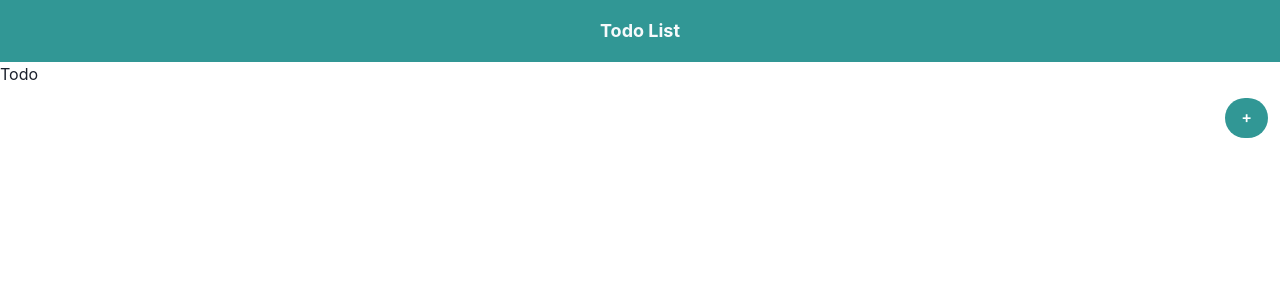
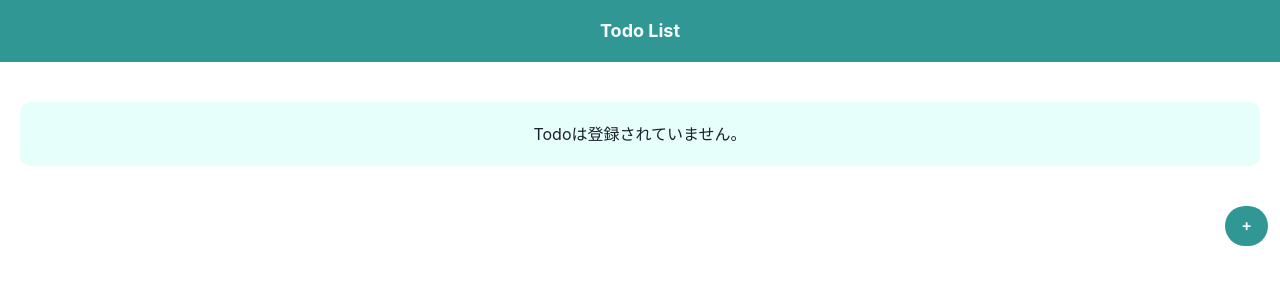
Before and after one commit to kmmch/todo, a React (Create React App) app: page / in a window 1280 px wide. Shown: the top 300 px of the page. Built offline with nearby package versions, Linux system fonts and the light colour scheme.

Commit message:
登録機能と削除機能を作成

```diff
--- /dev/null
+++ b/src/components/organisms/Todo/IncompleteTodo.tsx
@@ -0,0 +1,54 @@
+import { Box, UnorderedList, ListItem, Checkbox, Stack, Text, Button, Flex, HStack, useCheckbox, Center } from "@chakra-ui/react";
+import { FC } from "react";
+
+type Props = {
+    todos: [];
+    onClickComplete: (index:number) => void;
+    onClickDelete: (index:number) => void;
+}
+export const IncompleteTodos:FC<Props> = (props) => {
+
+    const {todos, onClickComplete, onClickDelete} = props;
+
+    return (
+        <>
+            <Box
+                mx={5}
+                my={10}
+                p={5}
+                borderRadius={10}
+                bg="teal.50"
+            >
+                { todos.length > 0 ?
+                <UnorderedList styleType="none">
+                    {todos.map((todo, index) => {
+                        return (
+                            <ListItem key={index} my={3}>
+                                <HStack spacing={5} direction='row'>
+                                    <Checkbox
+                                        colorScheme='green'
+                                    >
+                                        { todo }
+                                    </Checkbox>
+                                    <Button
+                                        colorScheme='teal'
+                                        variant='solid'
+                                        borderRadius={50}
+                                        size='xs'
+                                        onClick={(e) => onClickDelete(index)}
+                                    >
+                                        ×
+                                    </Button>
+                                </HStack>
+                            </ListItem>
+                        );
+                    })}
+                </UnorderedList>
+                :<Center>
+                    <Text>Todoは登録されていません。</Text>
+                </Center>
+                }
+            </Box>
+        </>
+    );
+}
--- a/src/components/organisms/Todo/InputTodoModal.tsx
+++ b/src/components/organisms/Todo/InputTodoModal.tsx
@@ -1,4 +1,5 @@
-import { Stack } from "@chakra-ui/layout";
+import { FC, ChangeEvent } from "react";
+import { Stack, Box } from "@chakra-ui/layout";
 import {
     Button,
     FormControl,
@@ -11,17 +12,29 @@ import {
     ModalHeader,
     ModalOverlay,
   } from "@chakra-ui/react";
-import { memo, FC } from "react";
 
 
 type Props = {
+    onOpen : () => void;
+    onClose: () => void;
+    onChange: (e: ChangeEvent<HTMLInputElement>) => void;
+    onClick: () => void;
+    inputText: string;
     isOpen : boolean;
-    onClose: () => void;
+    isTextBlank : boolean;
 }
 export const InputTodoModal: FC<Props> = (props) => {
-    const {isOpen, onClose} = props;
+    const {onOpen, onClose, onChange, onClick, inputText, isOpen, isTextBlank} = props;
+
     return (
         <>
+            <Box mx={3} textAlign="end">
+                <Button
+                    colorScheme='teal'
+                    variant='solid'
+                    borderRadius={50}
+                    onClick={onOpen}
+                >+</Button>
                 <Modal
                     isOpen={isOpen}
                     onClose={onClose}
@@ -35,7 +48,13 @@ export const InputTodoModal: FC<Props> = (props) => {
                         <ModalBody mx={4}>
                             <Stack>
                                 <FormControl>
-                                <Input placeholder="タスク名を入力"/>
+                                    <Input
+                                        placeholder="タスク名を入力"
+                                        onChange={onChange}
+                                        value={inputText}
+                                    />
+                                    { isTextBlank &&
+                                    <p style={{ color: 'red', margin: '5px 15px'}}>タスク名を入力してください</p>}
                                 </FormControl>
                             </Stack>
                         </ModalBody>
@@ -44,7 +63,7 @@ export const InputTodoModal: FC<Props> = (props) => {
                             colorScheme='teal'
                             variant='solid'
                             mr={2}
-                        // onClick={saveTodo}
+                            onClick={onClick}
                         >
                             Save
                         </Button>
@@ -59,6 +78,7 @@ export const InputTodoModal: FC<Props> = (props) => {
                         </ModalFooter>
                     </ModalContent>
                 </Modal>
+            </Box>
         </>
     );
 }
--- a/src/components/organisms/layout/Footer.tsx
+++ /dev/null
@@ -1,27 +0,0 @@
-import { Button } from "@chakra-ui/button";
-import { Box } from "@chakra-ui/layout";
-import { useDisclosure } from "@chakra-ui/react";
-import { memo, FC } from "react";
-import { InputTodoModal } from "../Todo/InputTodoModal";
-
-export const Footer: FC = memo(() => {
-
-    const { isOpen, onOpen, onClose } = useDisclosure();
-
-    return (
-        <>
-        <Box m={3} textAlign="end">
-            <Button
-                colorScheme='teal'
-                variant='solid'
-                borderRadius={50}
-                onClick={onOpen}
-            >+</Button>
-            <InputTodoModal
-                isOpen={isOpen}
-                onClose={onClose}
-            />
-        </Box>
-        </>
-    );
-});
--- a/src/components/pages/Todo.tsx
+++ b/src/components/pages/Todo.tsx
@@ -1,9 +1,100 @@
-import { memo, FC } from "react";
+import { memo, FC,useState,ChangeEvent } from "react";
+import { useDisclosure } from "@chakra-ui/react";
+
+import { InputTodoModal } from "../organisms/todo/InputTodoModal";
+import { IncompleteTodos } from "../organisms/todo/IncompleteTodo";
 
 export const Todo: FC = memo(() => {
-  return (
-    <>
-      <p>Todo</p>
-    </>
-  );
+
+    // モーダルに入力されたタスク名
+    const [inputText, setInputText] = useState<string>("");
+
+    // モーダルが空で登録されようとした時のエラーメッセージ
+    const [isTextBlank, setIsTextBlank] = useState<boolean>(false);
+
+    // 未完了のTODO
+    const [incompleteTodos, setIncompleteTodos] = useState<[]>([]);
+
+    // 完了のTODO
+    // const [completeTodos, setCompleteTodos] = useState([]);
+
+    // 入力欄に入力された値をstateに反映する
+    const onChangeTodoText = (e: ChangeEvent<HTMLInputElement>) => {
+        setInputText(e.target.value);
+        setIsTextBlank(false);
+    }
+
+    const saveTodo = () => {
+        if (!inputText) {
+            // エラーメッセージを登録する
+            setIsTextBlank(true);
+            return;
+        }
+
+        // 未完了のTODOを取得する
+        const newTodos:any  = [...incompleteTodos, inputText];
+
+        // 追加後の未完了TODOを更新
+        setIncompleteTodos(newTodos);
+
+        // 入力欄を空にする
+        setInputText('');
+
+        onClose();
+    }
+
+    // 削除ボタン押された時の処理
+    const onClickDelete = (index: number) => {
+
+
+        // 未完了のTODOを取得する
+        const newTodos:any = [...incompleteTodos];
+
+        // indexのtodoを削除する
+        // index番目から1つ削除する
+        newTodos.splice(index, 1);
+
+        // 削除後の未完了TODOを更新
+        setIncompleteTodos(newTodos);
+
+
+    }
+
+    // 完了ボタン押された時の処理
+    const onClickComplete = (index: number) => {
+
+        // 未完了のTODOを取得する
+        const newIncompleteTodos:any = [...incompleteTodos];
+
+        // 未完了のTODOからタスクを削除する
+        newIncompleteTodos.splice(index,1);
+        setIncompleteTodos(newIncompleteTodos);
+
+        // 完了のTODOを取得する
+        // const newCompleteTodos = [...completeTodos, incompleteTodos[index]];
+
+        // 完了のTODOにタスクを追加する
+        // setCompleteTodos(newCompleteTodos);
+
+    }
+
+    const { isOpen, onOpen, onClose } = useDisclosure();
+
+    return (
+        <>
+            <IncompleteTodos
+                todos={incompleteTodos}
+                onClickComplete={onClickComplete}
+                onClickDelete={onClickDelete} />
+            <InputTodoModal
+                onOpen={onOpen}
+                onClose={onClose}
+                onChange={onChangeTodoText}
+                onClick={saveTodo}
+                inputText={inputText}
+                isOpen={isOpen}
+                isTextBlank={isTextBlank}
+            />
+        </>
+    );
 });
--- a/src/components/templates/HeaderLayout.tsx
+++ b/src/components/templates/HeaderLayout.tsx
@@ -1,6 +1,6 @@
 import { memo, FC, ReactNode } from "react";
 import { Header } from "../organisms/layout/Header";
-import { Footer } from "../organisms/layout/Footer";
+// import { Footer } from "../organisms/layout/Footer";
 
 type Props = {
   children: ReactNode;
@@ -12,7 +12,7 @@ export const HeaderLayout: FC<Props> = memo((props) => {
     <>
       <Header />
       {children}
-      <Footer />
+      {/* <Footer /> */}
       </>
   );
 });
```
Lines whose indentation alone changed are shown as unchanged.
